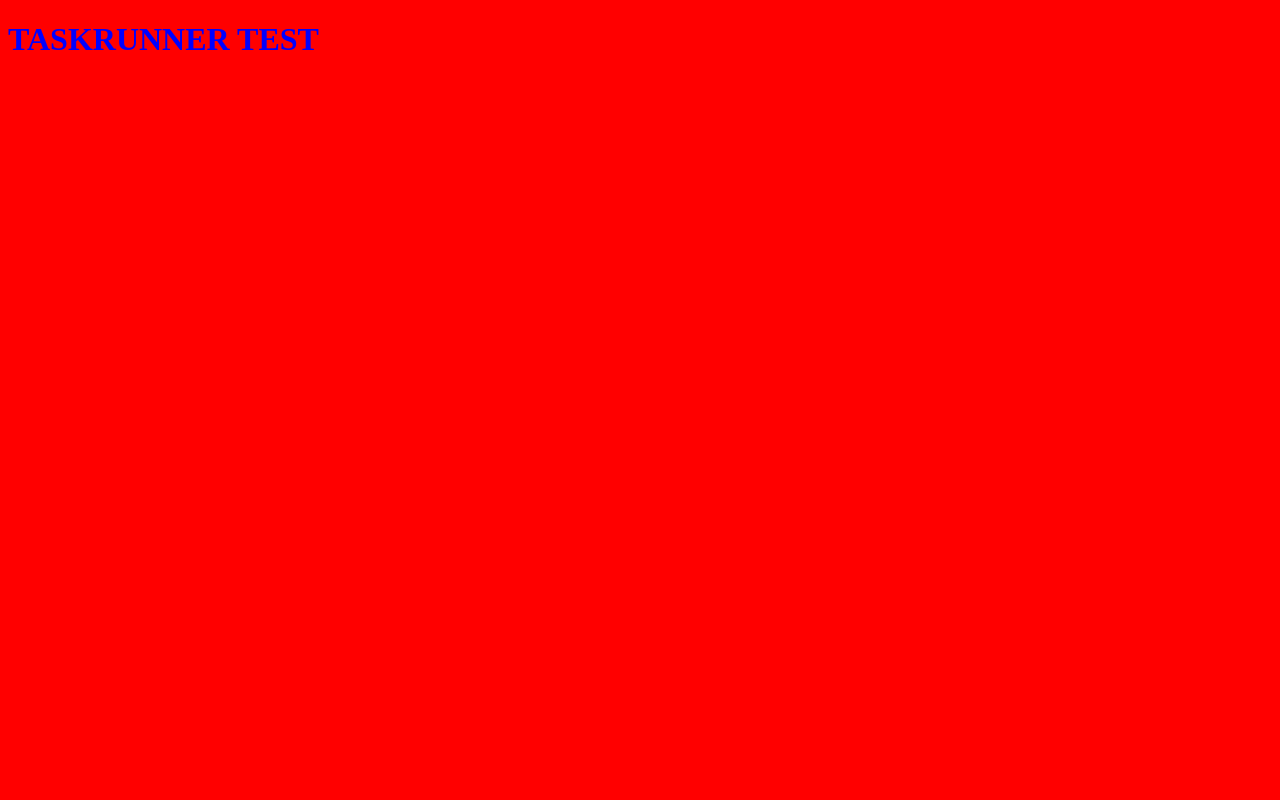
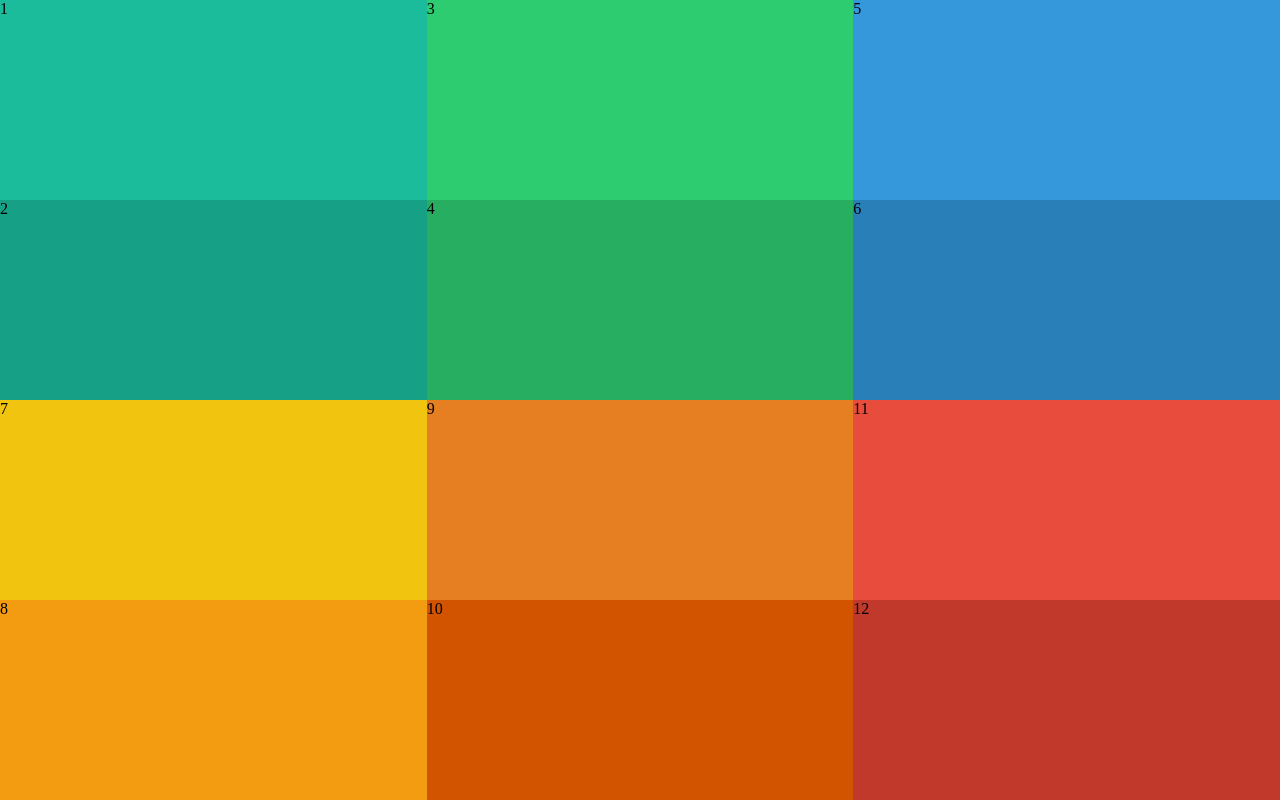
Before and after one commit to kozlowskanka/my-first-repository, a website: page index.html in a window 1280 px wide. Drawn offline with Linux system fonts and the light colour scheme.

Commit message:
Set layout

```diff
--- a/index.html
+++ b/index.html
@@ -6,6 +6,59 @@
         <link rel="stylesheet" href="css/style.css">
     </head>
     <body>
-        <div><h1>TASKRUNNER TEST</h1></div>
+        <section class="colors">
+            <div class="container">
+                <div class="squares-wrapper">
+                    <div class="square-pair">
+                        <div class="square one">
+                        1
+                        </div>
+                        <div class="square two">
+                        2
+                        </div>
+                    </div>
+                    <div class="square-pair">
+                        <div class="square three">
+                        3
+                        </div>
+                        <div class="square four">
+                        4
+                        </div>
+                    </div>
+                    <div class="square-pair">
+                        <div class="square five">
+                        5
+                        </div>
+                        <div class="square six">
+                        6
+                        </div>
+                    </div>
+                    <div class="square-pair">
+                        <div class="square seven">
+                            7
+                        </div>
+                        <div class="square eight">
+                            8
+                        </div>
+                    </div>
+                    <div class="square-pair">
+                        <div class="square nine">
+                            9
+                        </div>
+                        <div class="square ten">
+                            10
+                        </div>
+                    </div>
+                    <div class="square-pair">
+                        <div class="square eleven">
+                            11
+                        </div>
+                        <div class="square twelve">
+                            12
+                        </div>
+                    </div>
+                </div>
+            </div>
+        </section>
     </body>
 </html>
--- a/package.json
+++ b/package.json
@@ -17,7 +17,7 @@
     "build-dev:sass": "node-sass --output-style expanded --source-map true -o css sass",
     "watch": "npm-run-all build:* build-dev -p watch:*",
     "watch:browsersync": "browser-sync start --server --files \"css/*.css\" \"*.html\"",
-    "watch:sassprefixer": "onchange 'sass/*.scss' -- npm run build-dev"
+    "watch:sassprefixer": "onchange sass/*.scss -- npm run build-dev"
   },
   "keywords": [],
   "author": "",
--- a/sass/style.scss
+++ b/sass/style.scss
@@ -1,14 +1,119 @@
 /* Global */
 
-$color-main: red;
-$color-complementary: blue;
-
+$color-one: #1abc9c;
+$color-two: #16a085;
+$color-three: #2ecc71;
+$color-four: #27ae60;
+$color-five: #3498db;
+$color-six: #2980b9;
+$color-seven: #f1c40f;
+$color-eight: #f39c12;
+$color-nine: #e67e22;
+$color-ten: #d35400;
+$color-eleven: #e74c3c;
+$color-twelve: #c0392b;
 
 *, *::before, *::after {
 	box-sizing: border-box;
 }
 
 body {
-    background: $color-main;
-    color: $color-complementary;
+    margin: 0;
 }
+
+.container {
+    position:fixed;
+    height: 100%;
+    width: 100%;
+    margin: 0;
+    padding: 0;
+    background-color: red
+}
+
+.squares-wrapper {
+    display: flex;
+    flex-wrap: wrap;
+    flex-direction: row;
+    background-color: yellow;
+    height: 100%;
+}
+
+.square-pair {
+    flex: 0 0 33.3333%;
+}
+
+.square {
+  height: 50%;
+}
+
+.one  {
+    background: $color-one;
+}
+
+.two {
+    background: $color-two;
+}
+
+.three {
+    background: $color-three;
+}
+
+.four {
+    background: $color-four;
+}
+
+.five {
+    background: $color-five;
+}
+
+.six  {
+    background: $color-six;
+}
+
+.seven {
+    background: $color-seven;
+}
+
+.eight {
+    background: $color-eight;
+}
+
+.nine {
+    background: $color-nine;
+}
+
+.ten {
+    background: $color-ten;
+}
+
+.eleven {
+    background: $color-eleven;
+}
+
+.twelve {
+    background: $color-twelve;
+}
+
+/*Media*/
+
+@media (max-width: 992px) {
+
+  .square-pair {
+    flex: 0 0 50%;
+  }
+}
+
+@media (max-width: 767px) {
+
+  .container {
+    position: static;
+  }
+
+  .squares-wrapper {
+    flex-direction: column;
+    }
+
+  .square {
+    min-height: 400px;
+  }
+}
```
Also changed, not shown: css/style.css, 1 other file.
